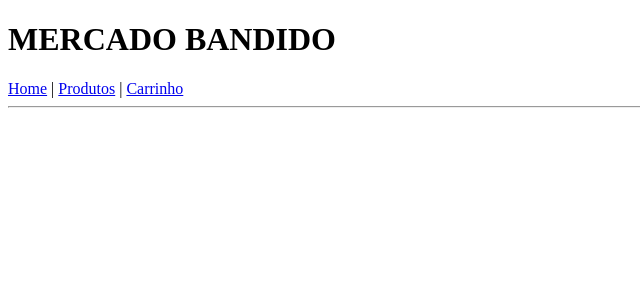
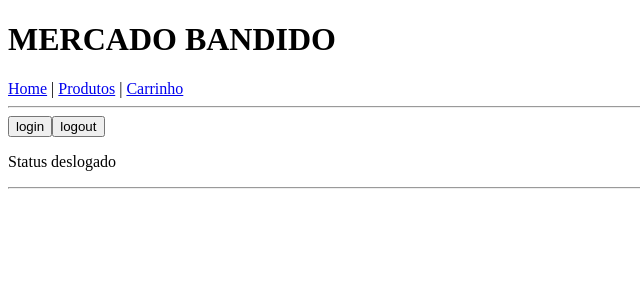
Before and after one commit to Harthur200/e-commerce, an Angular app: page / in a window 1280 px wide. Shown: the top 300 px of the page, without its empty margins (0-640 px from the left). Built offline with nearby package versions, Linux system fonts and the light colour scheme.

Commit message:
feat(app): integrar autenticação à interface principal

```diff
--- a/src/app/app.html
+++ b/src/app/app.html
@@ -5,4 +5,8 @@
      <a routerLink="/carrinho">Carrinho</a>
 </nav>
 <hr />
+<button (click)="login()">login</button>
+<button (click)="logout()">logout</button>
+<p>Status {{usuarioLogado() ? 'logado' : 'deslogado'}}</p>
+<hr>
 <router-outlet></router-outlet>
```
